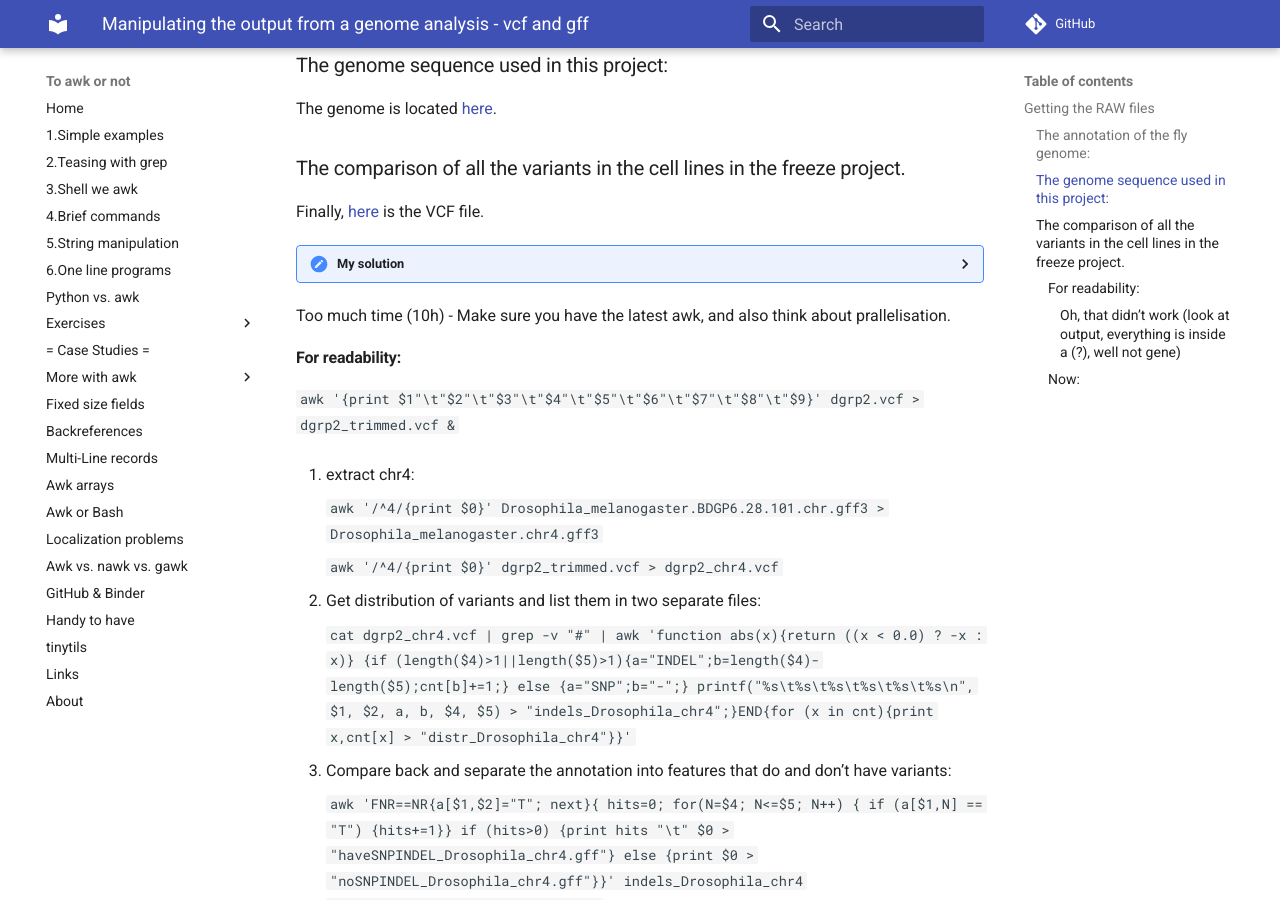
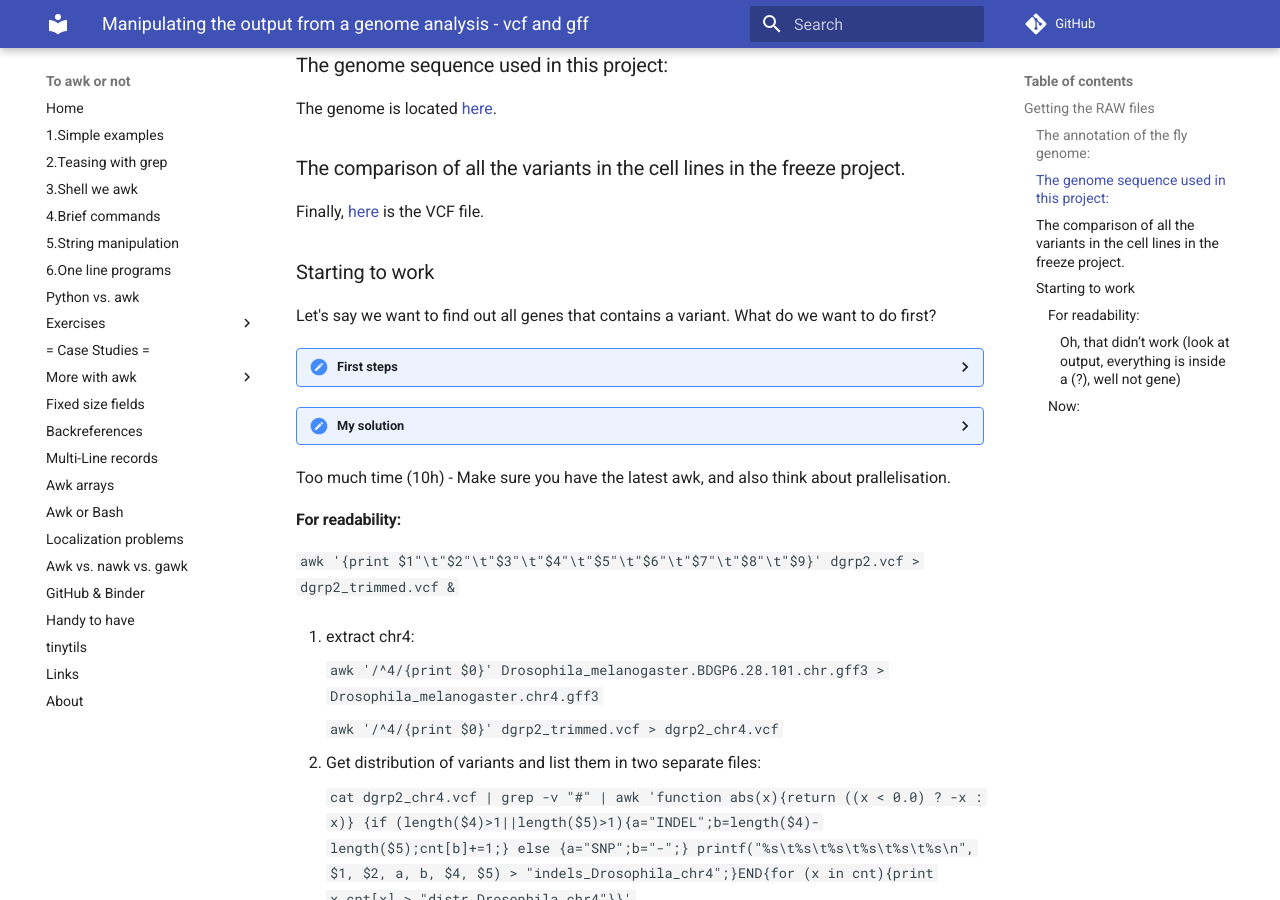
Before and after one commit to pmitev/to-awk-or-not, an MkDocs documentation site: the page built from docs/Case_studies/manipulating_vcf.md, in a window 1280 px wide and 900 px high, scrolled down 443 px. Built offline with MkDocs 1.6.1 and Material for MkDocs 9.7.7, drawn with Linux system fonts in a browser that asks for light colours; comment, search, counter and statistics services are not loaded.

Commit message:
Update manipulating_vcf.md

```diff
--- a/docs/Case_studies/manipulating_vcf.md
+++ b/docs/Case_studies/manipulating_vcf.md
@@ -12,9 +12,17 @@ The genome is located [here](https://tinyurl.com/yyldprwp "Drosophila_melanogast
 ### The comparison of all the variants in the cell lines in the freeze project.
 Finally, [here](http://dgrp2.gnets.ncsu.edu/data.html "dgrp2.vcf") is the VCF file.
 
+
+### Starting to work
+Let's say we want to find out all genes that contains a variant. What do we want to do first?
+
+<details><summary>First steps</summary>
+<p>
+</p>
+</details>
+
 <details><summary>My solution</summary>
 <p>
-
 cat dgrp2.vcf | grep -v "#" | awk 'function abs(x){return ((x < 0.0) ? -x : x)} {if (length($4)>1||length($5)>1){a="INDEL";b=length($4)-length($5);cnt[b]+=1;} else {a="SNP";b="-";} printf("%s\t%s\t%s\t%s\t%s\t%s\n", $1, $2, a, b, $4, $5) > "indels_dgrp2";}END{for (x in cnt){print x,cnt[x] > "distr_dgrp2"}}' & awk 'FNR==NR{a[$1,$2]="T"; next}{ hits=0; for(N=$4; N<=$5; N++) { if (a[$1,N] == "T") {hits+=1}} if (hits>0) {print hits "\t" $0 > "haveSNPINDEL.gff"} else {print $0 > "noSNPINDEL.gff"}}' indels_dgrp2 Drosophila_melanogaster.BDGP6.28.101.chr.gff3 &`
 </p>
 </details>
```
